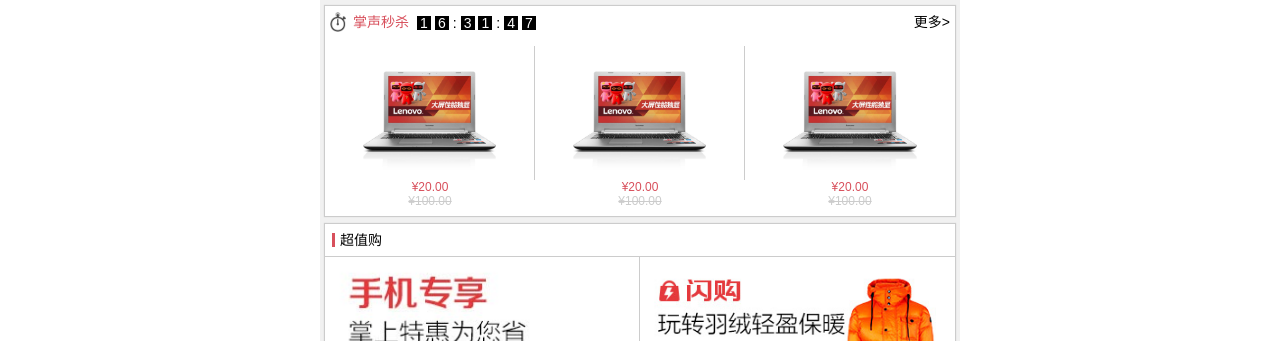
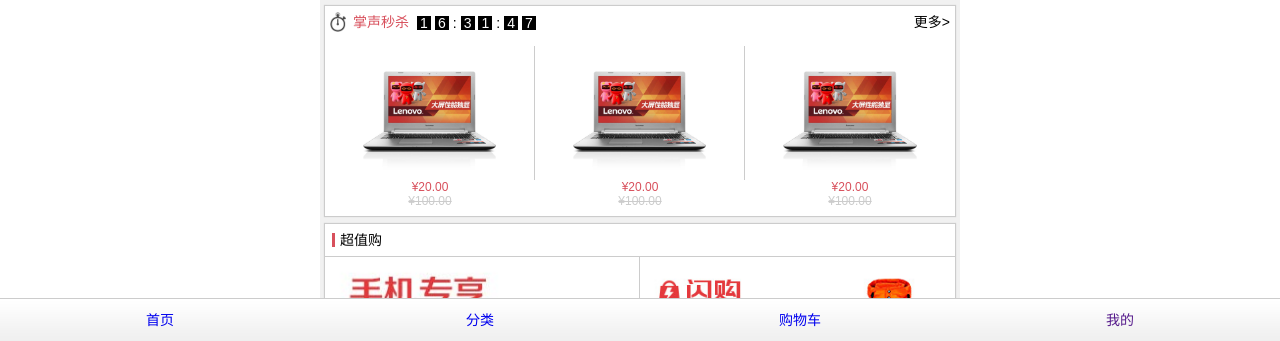
Before and after one commit to prettyRain/jd, a plain HTML site: page index.html in a window 1280 px wide. Shown: the part 459-800 px from the top of the page. Drawn offline with Linux system fonts and the light colour scheme.

Commit message:
'跳转修改'

```diff
--- a/css/base.css
+++ b/css/base.css
@@ -32,3 +32,25 @@ input,textarea {
     display:table;
     clear:both;
 }
+
+
+/*底部*/
+.foolterbar {
+    position:fixed;
+    bottom:-1px;
+    left:0;
+    height:44px;
+    background:url(../images/header-bg.png) repeat-x 0 0;
+    background-size:1px 43px;
+    width:100%;
+    border-top:1px solid #ccc;
+    display:flex;
+    flex-direction:row;
+    justify-content:space-between;
+}
+.foolterbar a{
+    flex:1;
+    display:inline-block;
+    line-height:43px;
+    text-align:center;
+}
--- a/index.html
+++ b/index.html
@@ -127,6 +127,9 @@
                </div>
            </div>
      </div>
+	<div class="foolterbar">
+		<a href="./index.html">首页</a><a href="./categray.html">分类</a><a href="./cart.html">购物车</a><a href="">我的</a>
+	</div>
  </div>
 </body>
 </html>
```
Also changed, not shown: cart.html (+1 -1 lines), categray.html (+2 -2 lines).
